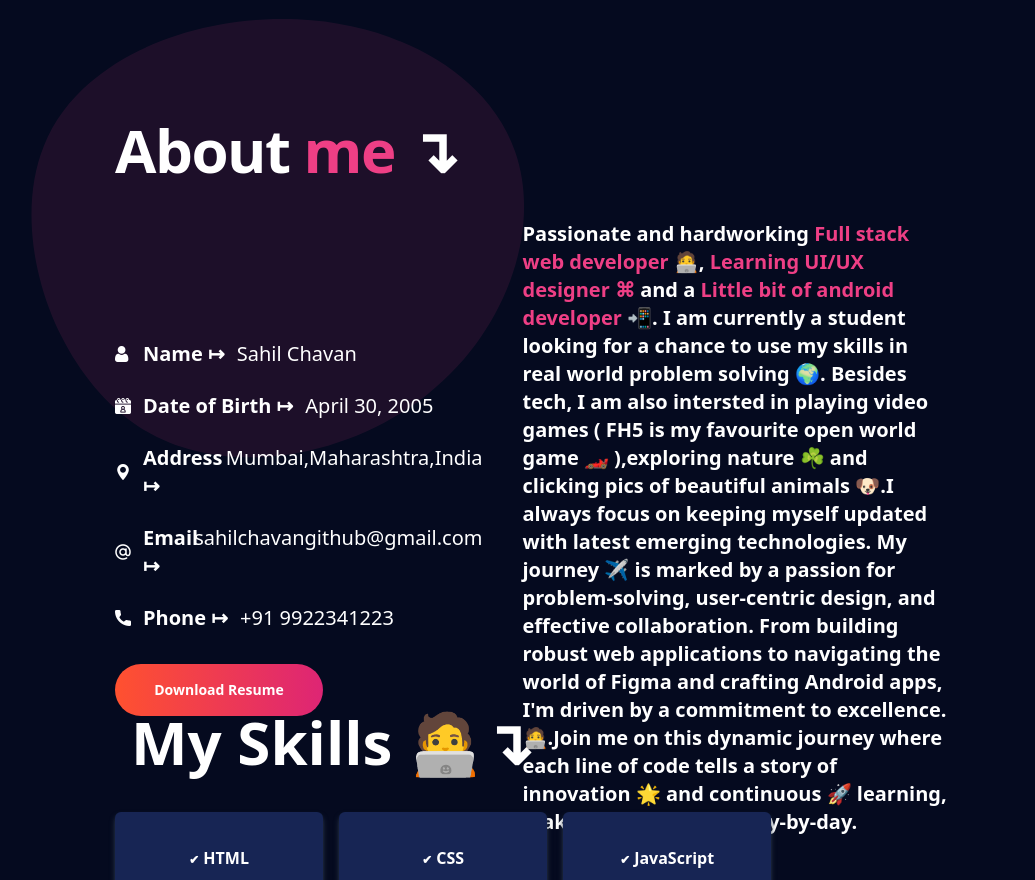
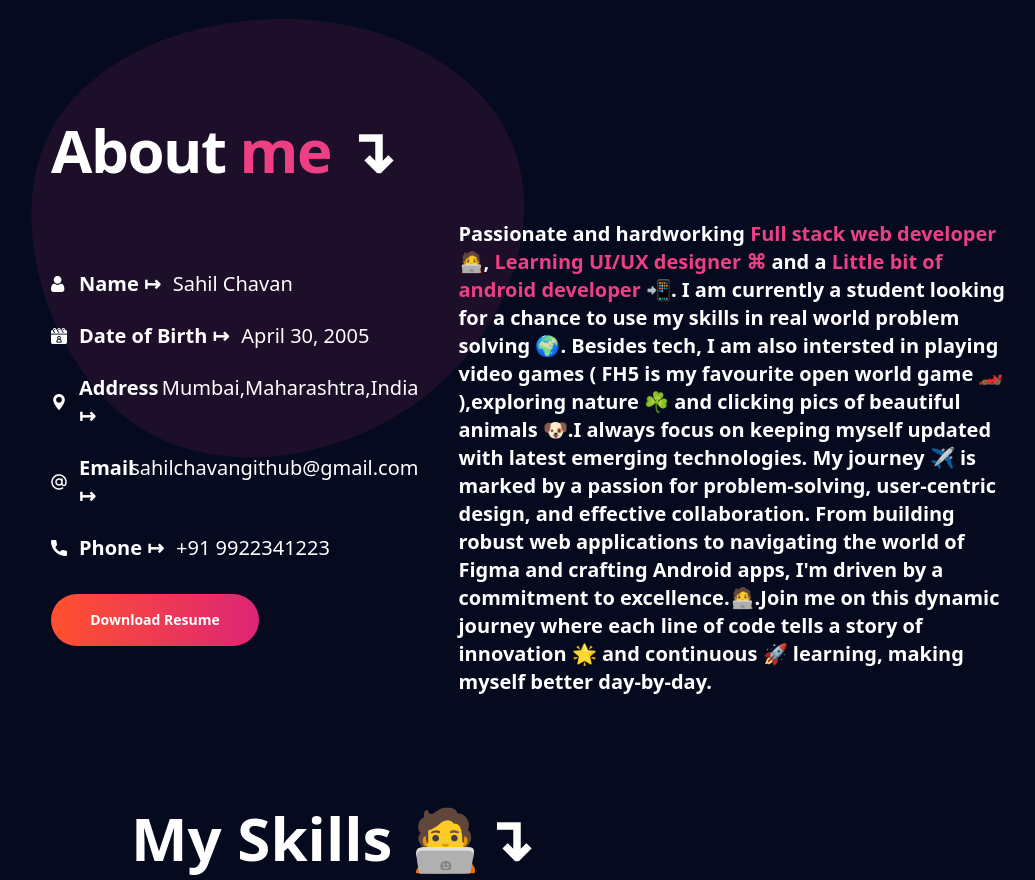
Before and after one commit to sahil-gpm/portfolio_v2, a React (Create React App) app: page / in a window 1280 px wide. Shown: the part 680-1560 px from the top of the page, without its empty margins (109-1144 px from the left). Built offline with nearby package versions, Linux system fonts and the light colour scheme; the HTML template or start-up script is replaced by a standard one.

Commit message:
changes applied in width of about section

```diff
--- a/src/Components/About/About.jsx
+++ b/src/Components/About/About.jsx
@@ -29,7 +29,7 @@ const About = () => {
             initial="hidden"
             transition={{ duration: 0.8, delay: 0.25 }}
             animate={mainControls}
-            className='w-[85%] lg:w-[65%] h-fit min-[1250px]:h-[60vh] mx-auto'>
+            className='w-[85%] lg:w-[75%] h-fit min-[1300px]:h-[60vh] mx-auto'>
             <div className='text-white heading text-4xl lg:text-6xl font-bold tracking-tight'>About <span className='text-main'>me</span> ↴</div>
             <div className='flex flex-col min-[1200px]:flex-row justify-center text-white mt-10 gap-10'>
                 <div className="basic-details text-base md:text-xl flex flex-col justify-center gap-3 md:gap-6">
```
